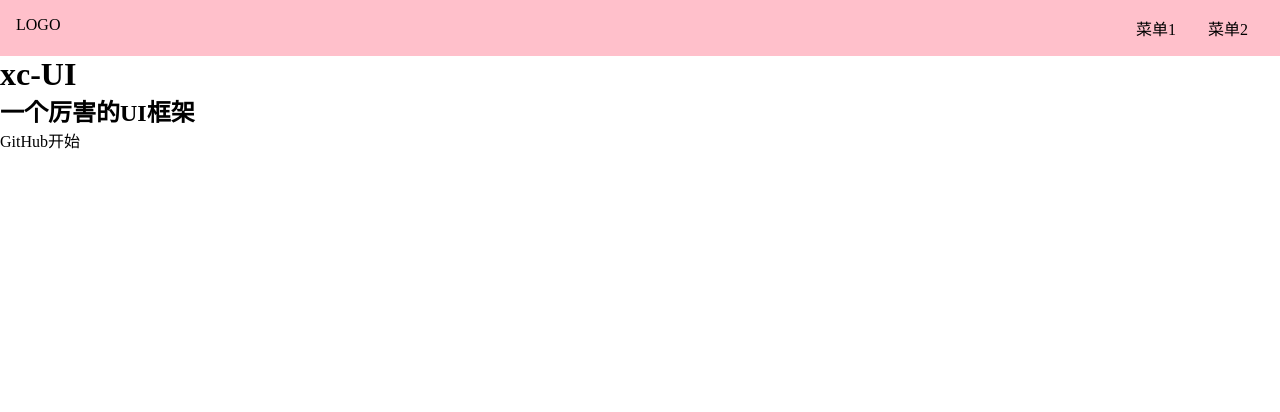
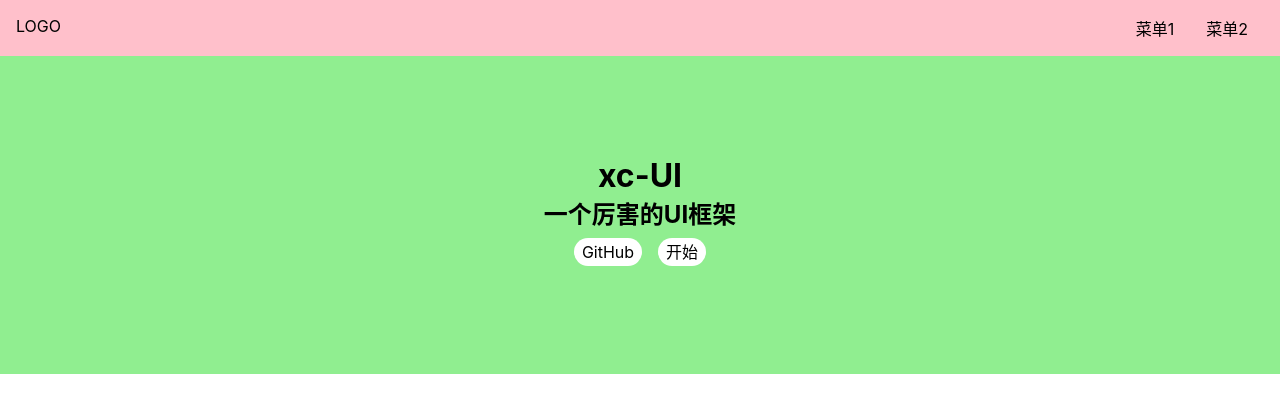
Before and after one commit to xinchi-H/Vue3-xc-Ui, a Vue app: page /#/ in a window 1280 px wide. Shown: the top 412 px of the page. Built offline with nearby package versions, Linux system fonts and the light colour scheme.

Commit message:
💄 Home页面

```diff
--- a/src/index.scss
+++ b/src/index.scss
@@ -12,5 +12,11 @@
   color: inherit;
   &:hover {
     border-bottom: 1px solid;
+    cursor: pointer;
   }
 }
+
+body {
+  font-size: 16px;
+  font-family: -apple-system, "Noto Sans", "Helvetica Neue", Helvetica, "Nimbus Sans L", Arial, "Liberation Sans", "PingFang SC", "Hiragino Sans GB", "Noto Sans CJK SC", "Source Han Sans SC", "Source Han Sans CN", "Microsoft YaHei", "Wenquanyi Micro Hei", "WenQuanYi Zen Hei", "ST Heiti", SimHei, "WenQuanYi Zen Hei Sharp", sans-serif;
+}
--- a/src/views/Home.vue
+++ b/src/views/Home.vue
@@ -5,8 +5,14 @@
       <h1>xc-UI</h1>
       <h2>一个厉害的UI框架</h2>
       <p class="actions">
-        <a>GitHub</a>
-        <a>开始</a>
+        <a href="https://github.com/xinchi-H/Vue3-xc-Ui">
+          GitHub
+        </a>
+        <router-link
+          to="/doc"
+        >
+          开始
+        </router-link>
       </p>
     </div>
   </div>
@@ -16,6 +22,30 @@
 import Topnav from "../components/Topnav.vue";
 
 export default {
-  components: {Topnav}
+  components: { Topnav },
 }
 </script>
+
+<style lang="scss" scoped>
+.banner {
+  padding: 100px 0;
+  display: flex;
+  justify-content: center;
+  align-items: center;
+  flex-direction: column;
+  background: lightgreen;
+  > .actions{
+    padding: 8px 0;
+    a {
+      margin:0 8px;
+      background: #fff;
+      display: inline-block;
+      $h: 28px;
+      height: $h;
+      line-height: $h;
+      border-radius: $h/2;
+      padding: 0 8px;
+    }
+  }
+}
+</style>
```
